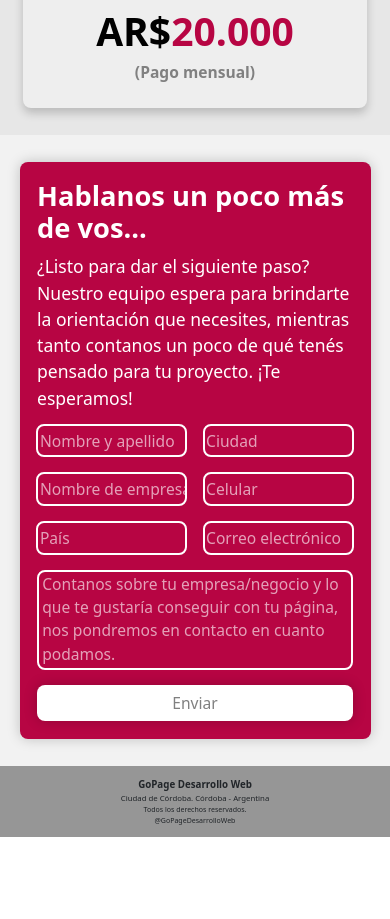
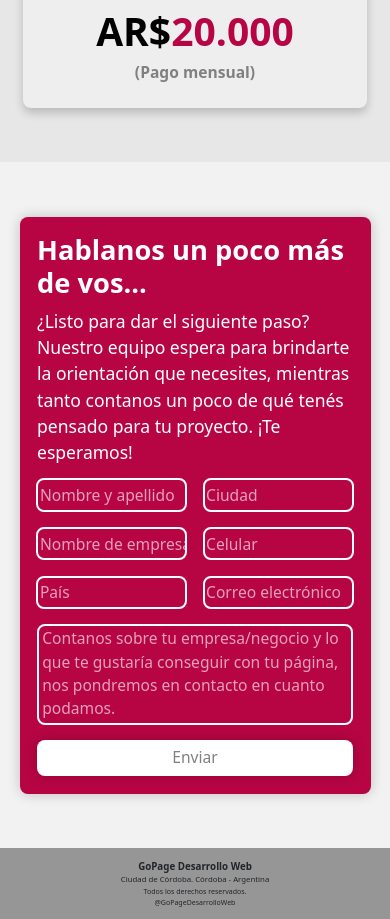
Before and after one commit to dileo24/portafolioGP, a React (Create React App) app in the folder client/: page / in a window 390 px wide. Shown: the part 6260-7179 px from the top of the page. Before the commit the page ends 7097 px from the top, so only its background shows below. Built offline with nearby package versions, Linux system fonts and the light colour scheme.

Commit message:
mejor padding resp movil

```diff
--- a/client/src/styles/components/_contacto.scss
+++ b/client/src/styles/components/_contacto.scss
@@ -151,6 +151,7 @@
 
 @media only screen and (max-width: 700px) {
   .contactoContainer {
+    padding: 14% 0;
     .imagen {
       display: none;
     }
--- a/client/src/styles/components/_planes.scss
+++ b/client/src/styles/components/_planes.scss
@@ -207,6 +207,7 @@
 
 @media only screen and (max-width: 700px) {
   .planesContainer {
+    padding-bottom: 14%;
     .planesYPrecios {
       padding: 14% 0 10% 0;
       .text {
```
